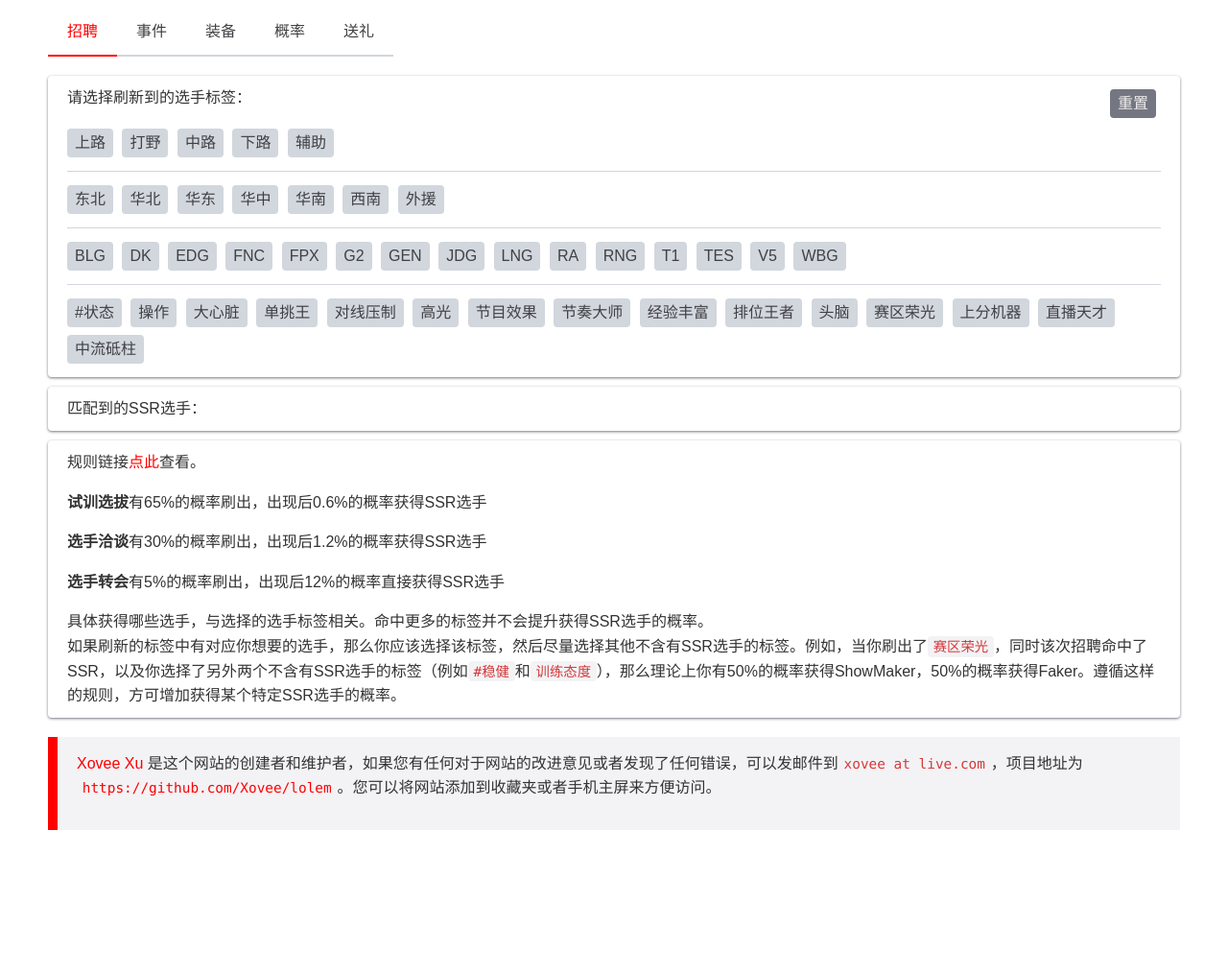
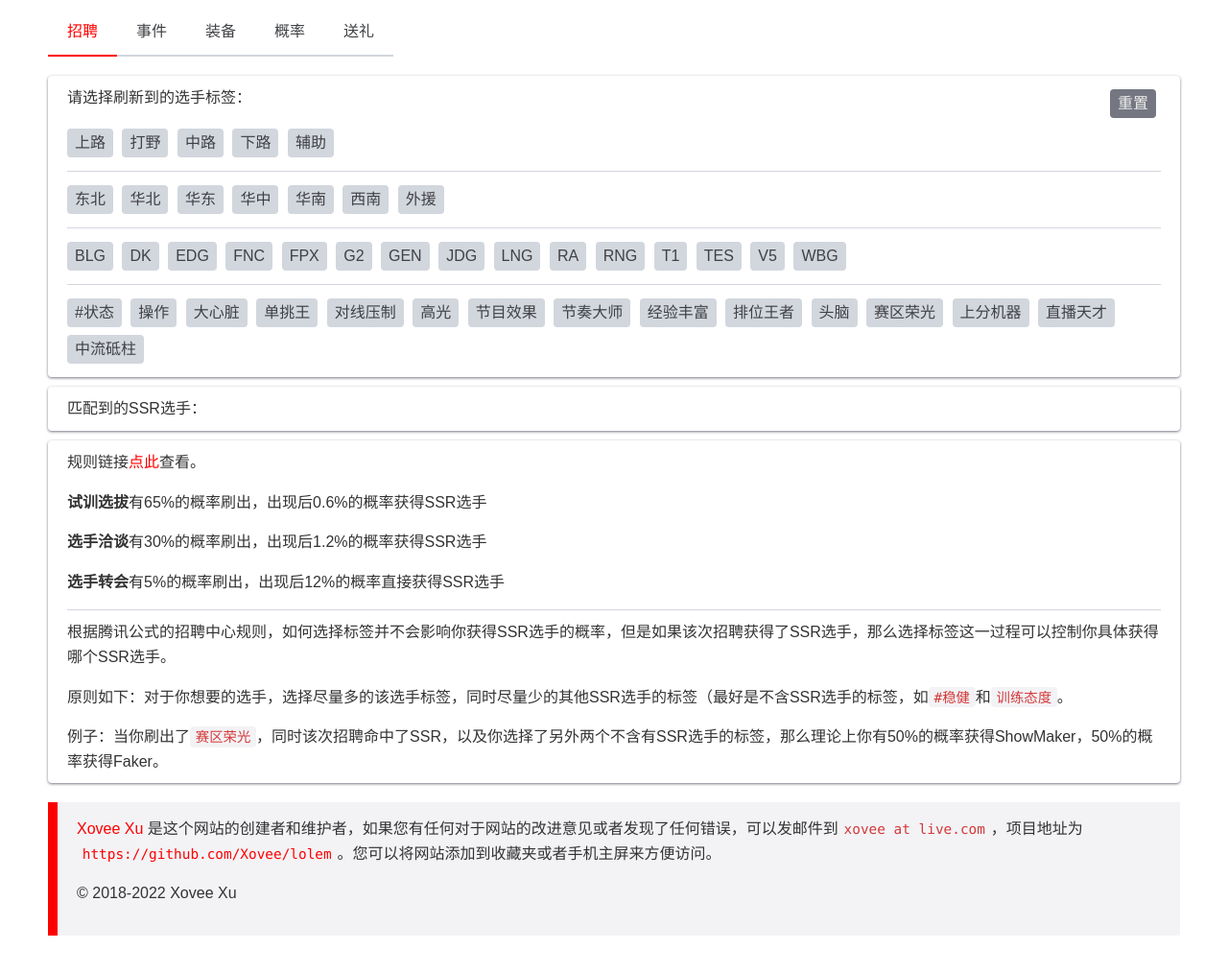
Before and after one commit to Xovee/lolem, a plain HTML site: page index.html in a window 1280 px wide. Shown: the part 76-1090 px from the top of the page at 96% size. Before the commit the page ends 992 px from the top, so only its background shows below. Drawn offline with Linux system fonts and the light colour scheme.

Commit message:
update recruit descriptions

```diff
--- a/index.html
+++ b/index.html
@@ -102,7 +102,14 @@
             <p><b>试训选拔</b>有65%的概率刷出，出现后0.6%的概率获得SSR选手</p>
             <p><b>选手洽谈</b>有30%的概率刷出，出现后1.2%的概率获得SSR选手</p>
             <p><b>选手转会</b>有5%的概率刷出，出现后12%的概率直接获得SSR选手</p>
-            <p>具体获得哪些选手，与选择的选手标签相关。命中更多的标签并不会提升获得SSR选手的概率。<br>如果刷新的标签中有对应你想要的选手，那么你应该选择该标签，然后尽量选择其他不含有SSR选手的标签。例如，当你刷出了<code>赛区荣光</code>，同时该次招聘命中了SSR，以及你选择了另外两个不含有SSR选手的标签（例如<code>#稳健</code>和<code>训练态度</code>），那么理论上你有50%的概率获得ShowMaker，50%的概率获得Faker。遵循这样的规则，方可增加获得某个特定SSR选手的概率。</p>
+
+            <hr>
+
+            <p>根据腾讯公式的招聘中心规则，如何选择标签并不会影响你获得SSR选手的概率，但是如果<b></b>该次招聘获得了SSR选手</b>，那么选择标签这一过程可以控制你具体获得哪个SSR选手。</p>
+
+            <p>原则如下：对于你想要的选手，选择尽量多的该选手标签，同时尽量少的其他SSR选手的标签（最好是不含SSR选手的标签，如<code>#稳健</code>和<code>训练态度</code>。</p>
+
+            <p>例子：当你刷出了<code>赛区荣光</code>，同时该次招聘命中了SSR，以及你选择了另外两个不含有SSR选手的标签，那么理论上你有50%的概率获得ShowMaker，50%的概率获得Faker。</p>
         </div>
     </div>
     </div>
@@ -353,6 +360,8 @@
         <blockquote>
         <p><a href='https://xovee.cn' target='_blank'>Xovee Xu</a></h4>
         是这个网站的创建者和维护者，如果您有任何对于网站的改进意见或者发现了任何错误，可以发邮件到<code>xovee at live.com</code>，项目地址为<code><a href='https://github.com/Xovee/lolem' target='_blank'>https://github.com/Xovee/lolem</a></code>。您可以将网站添加到收藏夹或者手机主屏来方便访问。</p>
+
+        <p>© 2018-2022 Xovee Xu</p>
         </blockquote>
     </footer>
 
```
